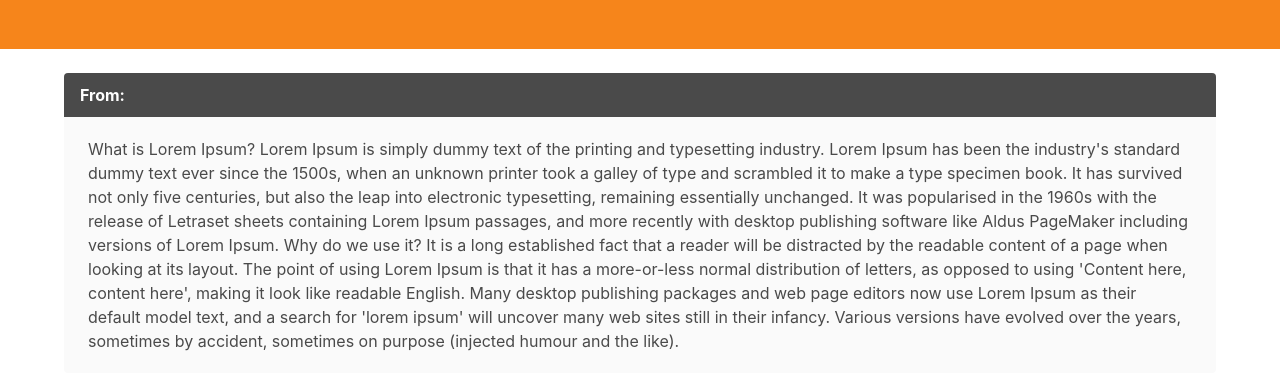
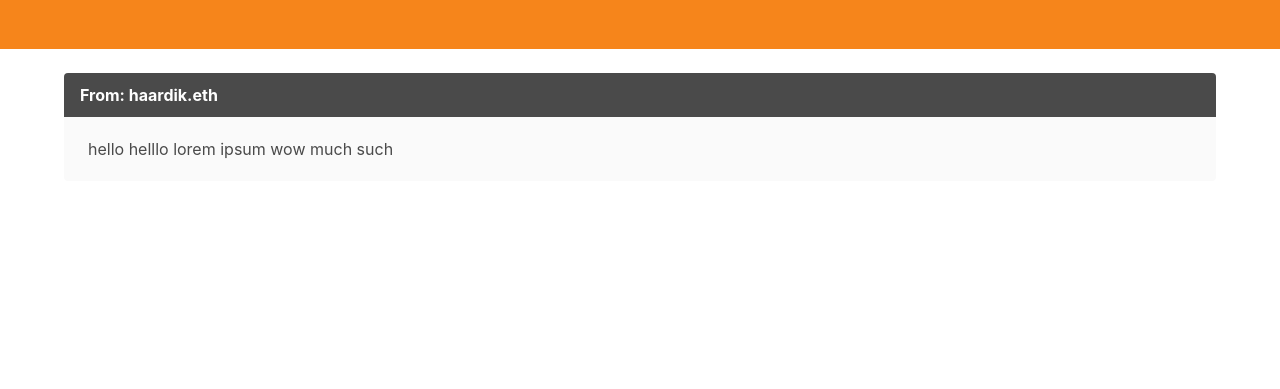
Before and after one commit to ConveyChat/Convey, a website: page snap/message.html in a window 1280 px wide. Shown: the part 87-476 px from the top of the page. Drawn offline with nearby package versions, Linux system fonts and the light colour scheme.

Commit message:
add window onload in message

```diff
--- a/snap/message.html
+++ b/snap/message.html
@@ -51,5 +51,19 @@
     </div>
   </body>
 
-  <script></script>
+  <script>
+    window.onload = () => {
+      const urlParams = new URLSearchParams(window.location.search);
+      const hash = urlParams.get('hash');
+
+      const messageArticle = document.querySelector('article.message');
+
+      messageArticle.innerHTML = `<div class="message-header">
+        <p><strong>From: </strong>haardik.eth</p>
+        </div>
+        <div class="message-body">
+          hello helllo lorem ipsum wow much such
+        </div>`;
+    };
+  </script>
 </html>
```
